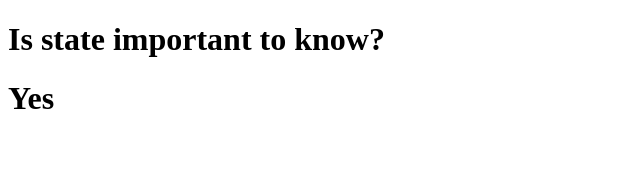
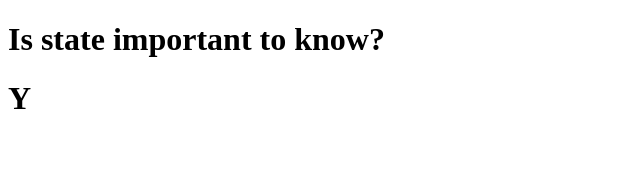
Before and after one commit to HarikaPenukonda/event-listener-tutorial, a React (Create React App) app: page / in a window 1280 px wide. Shown: the top 170 px of the page, without its empty margins (0-640 px from the left). Built offline with nearby package versions, Linux system fonts and the light colour scheme.

Commit message:
UseState Array destructing

```diff
--- a/src/StateDemo.js
+++ b/src/StateDemo.js
@@ -5,12 +5,12 @@ export  default function StateDemo(){
         Challenge: Replace our hard-coded "Yes" on the page with
         some state initiated with React.useState()
     */
-   const result = React.useState("Yes")
+   const [result,func] = React.useState("Yes")
     return(
         <div className="state">
             <h1 className="state--title">Is state important to know?</h1>
             <div className="state--value">
-                <h1>{result}</h1>
+                <h1>{result[0]}</h1>
             </div>
 
         </div>
```
